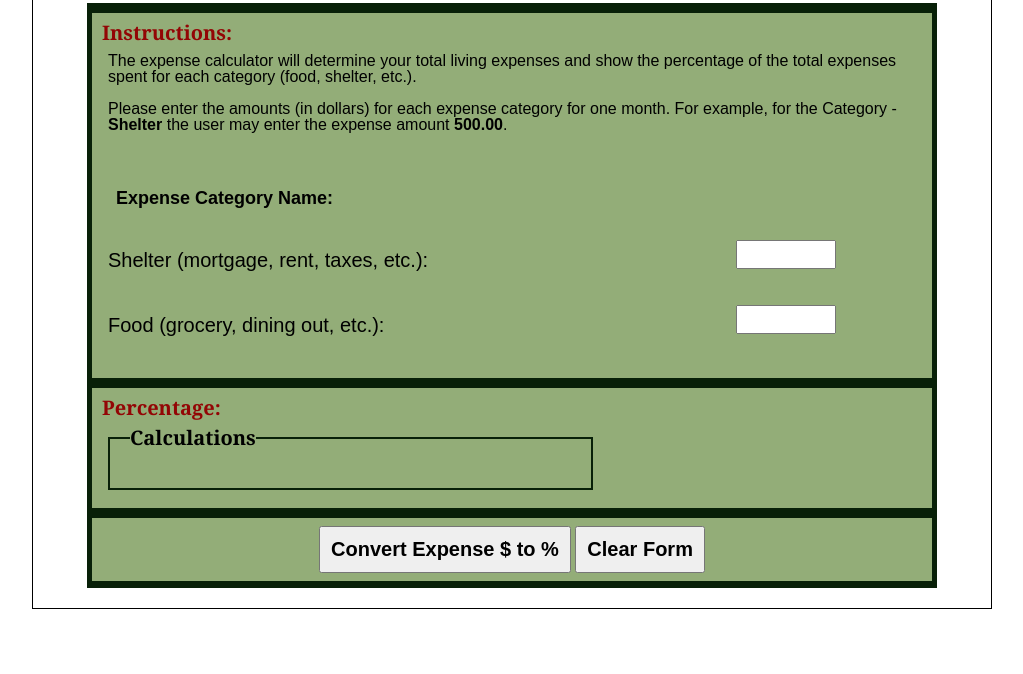
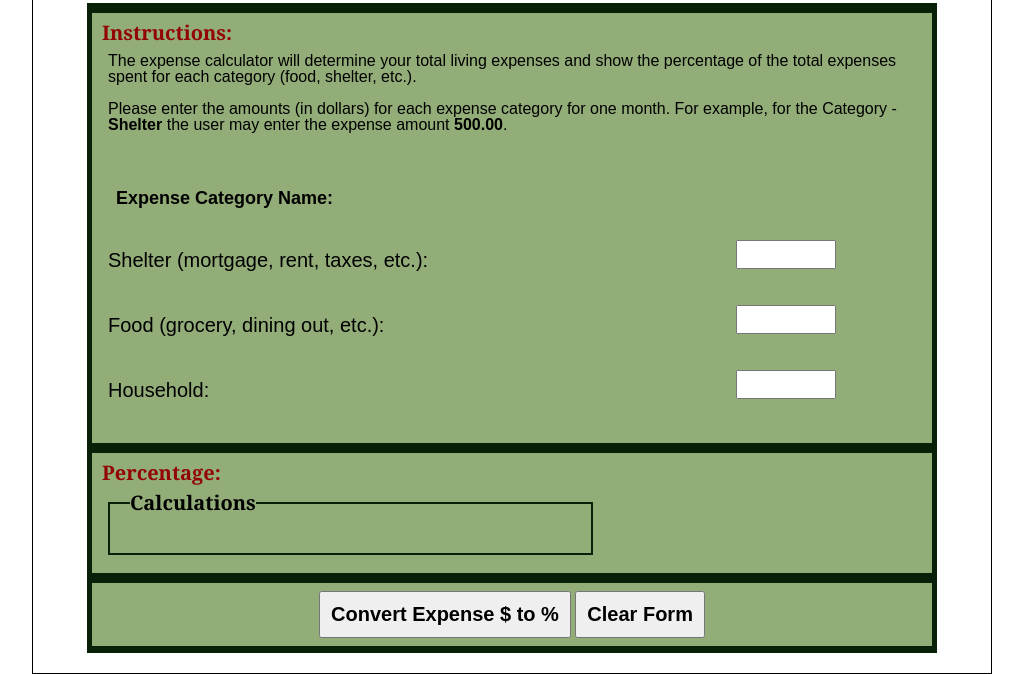
Before and after one commit to jirist/lesson4_javascript1, a plain HTML site: page index.html in a window 1280 px wide. Shown: the part 152-826 px from the top of the page, without its empty margins (128-1151 px from the left). Before the commit the page ends 800 px from the top, so only its background shows below. Drawn offline with Linux system fonts and the light colour scheme.

Commit message:
adds household input

```diff
--- a/index.html
+++ b/index.html
@@ -65,6 +65,16 @@
                       *
                       *************************************************************************************************-->
 
+                      <p><label for="householdInput">
+                            Household:
+                            <input type="text" id="householdInput" name="household" />
+                          </label>
+                      </p>
+
+
+
+
+
                 </fieldset>
 
 
```
